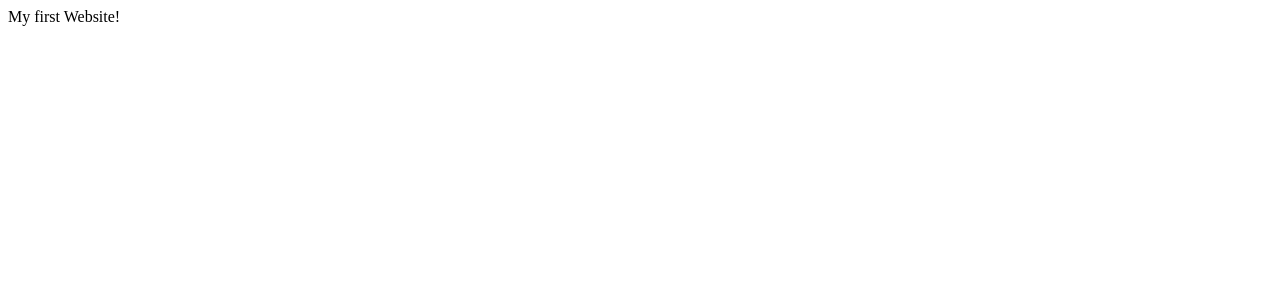
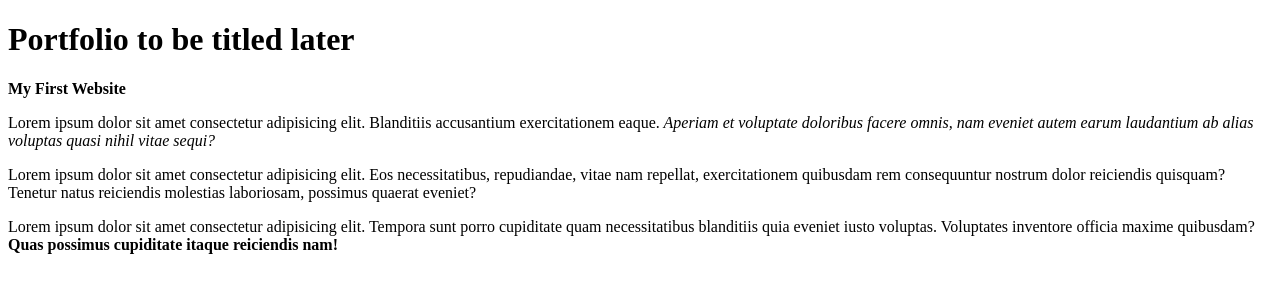
Before and after one commit to curt4207/My-First-Website-, a plain HTML site: page index.html in a window 1280 px wide. Drawn offline with Linux system fonts and the light colour scheme.

Commit message:
Adds Lorem text placeholder

```diff
--- a/index.html
+++ b/index.html
@@ -7,7 +7,16 @@
     </head>
 
     <body>
-        My first Website!
+        <h1>Portfolio to be titled later</h1>
+      <p><strong>My First Website</strong></p>
+
+      <p>Lorem ipsum dolor sit amet consectetur adipisicing elit. Blanditiis accusantium exercitationem eaque.<em> Aperiam et voluptate doloribus facere omnis, nam eveniet autem earum laudantium ab alias voluptas quasi nihil vitae sequi?</em></p>
+
+      <p>Lorem ipsum dolor sit amet consectetur adipisicing elit. Eos necessitatibus, repudiandae, vitae nam repellat, exercitationem quibusdam rem consequuntur nostrum dolor reiciendis quisquam? Tenetur natus reiciendis molestias laboriosam, possimus quaerat eveniet?</p>
+
+      <p>Lorem ipsum dolor sit amet consectetur adipisicing elit. Tempora sunt porro cupiditate quam necessitatibus blanditiis quia eveniet iusto voluptas. Voluptates inventore officia maxime quibusdam?<strong> Quas possimus cupiditate itaque reiciendis nam!</strong></p>
+
+
     </body>
 
 </html>
```
